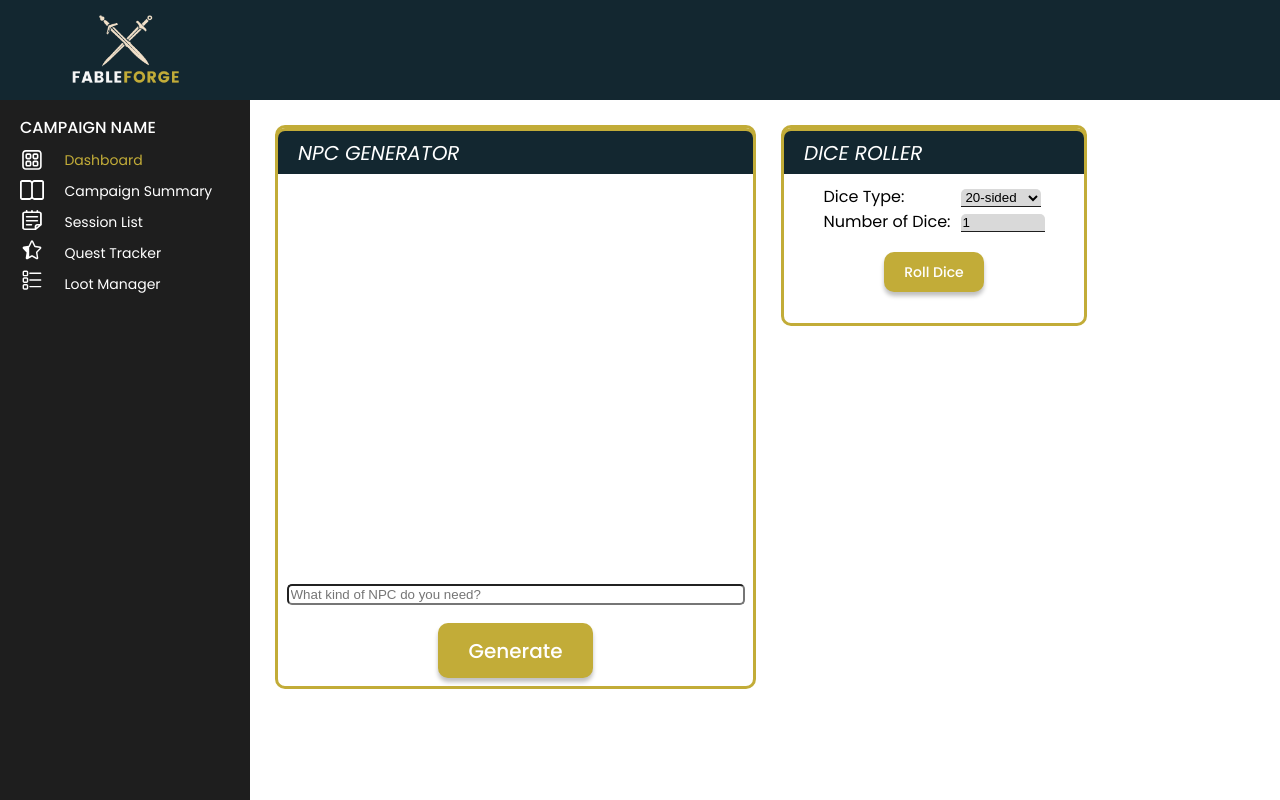
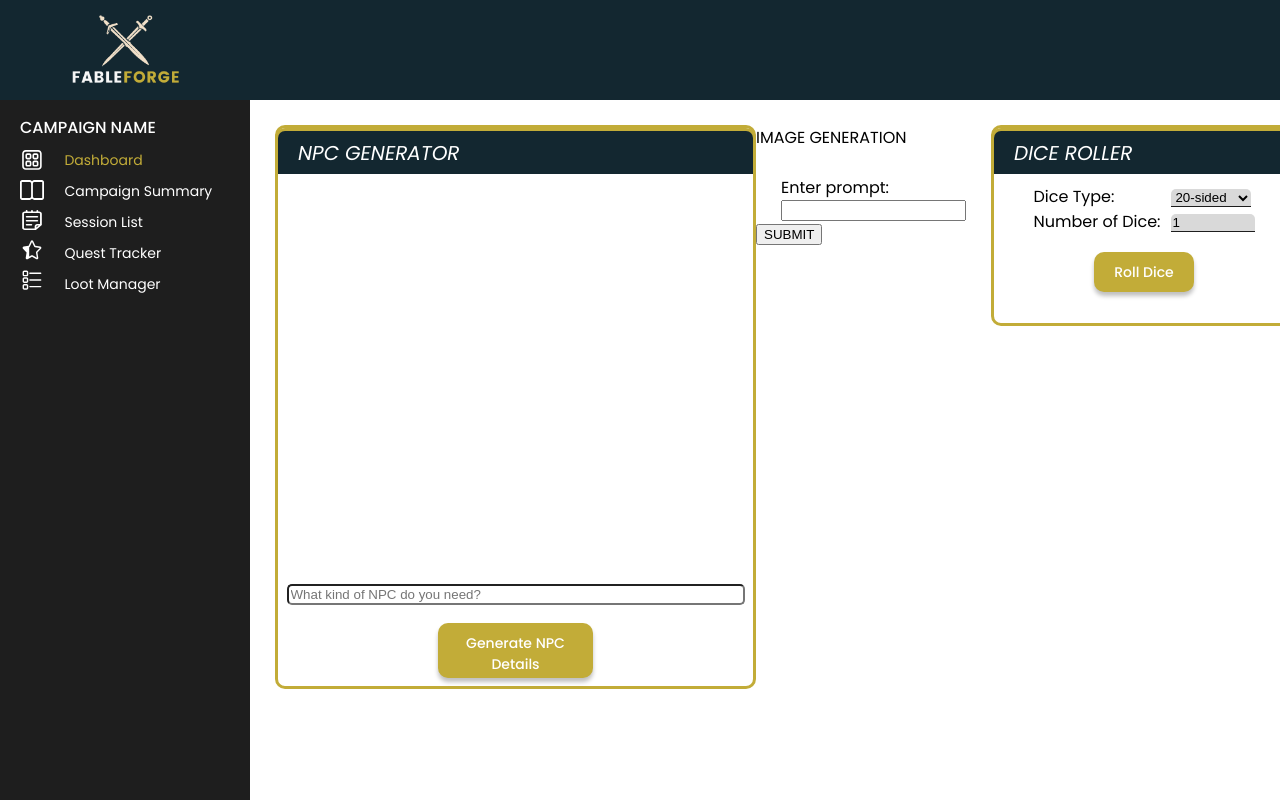
Before and after one commit to alliebourden/fableforge, a React (Vite) app: page / in a window 1280 px wide. Built offline with nearby package versions, Linux system fonts and the light colour scheme.

Commit message:
feat - added general Image generation with API key for all openAI

```diff
--- a/src/App.css
+++ b/src/App.css
@@ -928,6 +928,27 @@ dialog {
   margin-right: 10px;
 }
 
+.generate-npc-chat-button {
+  width: 155px;
+  height: 55px;
+  padding: 10px;
+  margin: 8px;
+  justify-content: center;
+  align-items: center;
+  gap: 10px;
+  flex-shrink: 0;
+  border-radius: 10px;
+  background: #c2ac38;
+  box-shadow: 0px 4px 4px 0px rgba(0, 0, 0, 0.25);
+  color: #fff;
+  font-family: Poppins;
+  font-size: 14px;
+  font-style: normal;
+  font-weight: 500;
+  line-height: normal;
+  border-style: none;
+}
+
 .image-generation-button {
   width: 155px;
   height: 55px;
@@ -942,11 +963,17 @@ dialog {
   box-shadow: 0px 4px 4px 0px rgba(0, 0, 0, 0.25);
   color: #fff;
   font-family: Poppins;
-  font-size: 20px;
+  font-size: 14px;
   font-style: normal;
   font-weight: 500;
   line-height: normal;
   border-style: none;
+}
+
+.generate-npc-chat-button:hover {
+  background-color: #132730;
+  transition: ease-in-out 0.3s;
+  cursor: pointer;
 }
 
 .image-generation-button:hover {
@@ -954,11 +981,6 @@ dialog {
   transition: ease-in-out 0.3s;
   cursor: pointer;
 }
-
-/* .generated-image-modal {
-  /* position: absolute; */
-  transform: translate(-50%, -50%);
-} */
 
 .generated-image {
   height: 25%;
--- /dev/null
+++ b/src/components/ImageGeneration.jsx
@@ -0,0 +1,28 @@
+import OpenAI from "openai";
+
+async function generateImage(apiKey, prompt) {
+  try {
+    if (!apiKey) {
+      console.error("API key is missing");
+      return null;
+    }
+
+    const openai = new OpenAI({
+      apiKey: apiKey,
+      dangerouslyAllowBrowser: true,
+    });
+
+    const image = await openai.images.generate({
+      model: "dall-e-3",
+      prompt: prompt,
+      size: "1024x1024",
+    });
+
+    return image.data[0]?.url || null;
+  } catch (error) {
+    console.error("Error generating image", error);
+    return null;
+  }
+}
+
+export default generateImage;
--- /dev/null
+++ b/src/components/ImageGenerationForm.jsx
@@ -0,0 +1,57 @@
+import React from "react";
+import { useForm } from "react-hook-form";
+import { useContext, useState } from "react";
+import { SessionContext } from "./SessionContext";
+import generateImage from "../components/ImageGeneration";
+
+const ImageForm = () => {
+  const { handleSubmit, register } = useForm();
+  const { apiKey, setApiKey } = useContext(SessionContext);
+  const [showApiKeyPrompt, setShowApiKeyPrompt] = useState(false);
+
+  const onSubmit = async (data) => {
+    const prompt = data.prompt;
+
+    if (!apiKey) {
+      setShowApiKeyPrompt(true);
+      return;
+    }
+
+    await generateImage(apiKey, prompt);
+  };
+
+  const handleApiKeySubmission = () => {
+    setApiKey(apiKey);
+    setShowApiKeyPrompt(false);
+  };
+
+  return (
+    <div>
+      <form onSubmit={handleSubmit(onSubmit)} className="image-generation-form">
+        <div>
+          <p>IMAGE GENERATION</p>
+        </div>
+        <div className="session-body">
+          <label htmlFor="prompt">Enter prompt:</label>
+          <input id="prompt" {...register("prompt", { required: true })} />
+        </div>
+        <div>
+          <button type="submit">SUBMIT</button>
+        </div>
+      </form>
+      {showApiKeyPrompt && (
+        <dialog open>
+          <p>Please enter your OpenAI API key:</p>
+          <input
+            type="text"
+            value={apiKey}
+            onChange={(e) => setApiKey(e.target.value)}
+          />
+          <button onClick={handleApiKeySubmission}>Submit</button>
+        </dialog>
+      )}
+    </div>
+  );
+};
+
+export default ImageForm;
--- a/src/pages/Dashboard.jsx
+++ b/src/pages/Dashboard.jsx
@@ -3,6 +3,7 @@ import generateNPCchat from "../components/npcGeneratorChat";
 import DiceRoller from "../components/DiceRoller";
 import { SessionContext } from "../components/SessionContext";
 import NpcImageGeneration from "../components/NpcImageGeneration";
+import ImageForm from "../components/ImageGenerationForm";
 
 export default function Dashboard() {
   const [userInput, setUserInput] = useState("");
@@ -170,22 +171,27 @@ export default function Dashboard() {
               onKeyPress={handleKeyPress}
               placeholder="What kind of NPC do you need?"
             />
+            <div>
               <button
                 onClick={handleGenerateNPC}
-              className="add-new-btn"
+                className="generate-npc-chat-button"
                 ref={generateNPCchatbtn}
               >
-              Generate
+                Generate NPC Details
               </button>
               {npcGenerated && (
                 <button
                   className="image-generation-button"
                   onClick={handleGenerateImage}
                 >
-                NPC Image
+                  Generate NPC Image
                 </button>
               )}
             </div>
+          </div>
+        </div>
+        <div>
+          <ImageForm />
         </div>
         <div className="dice-roller">
           <DiceRoller />
```
Lines whose indentation alone changed are shown as unchanged.
